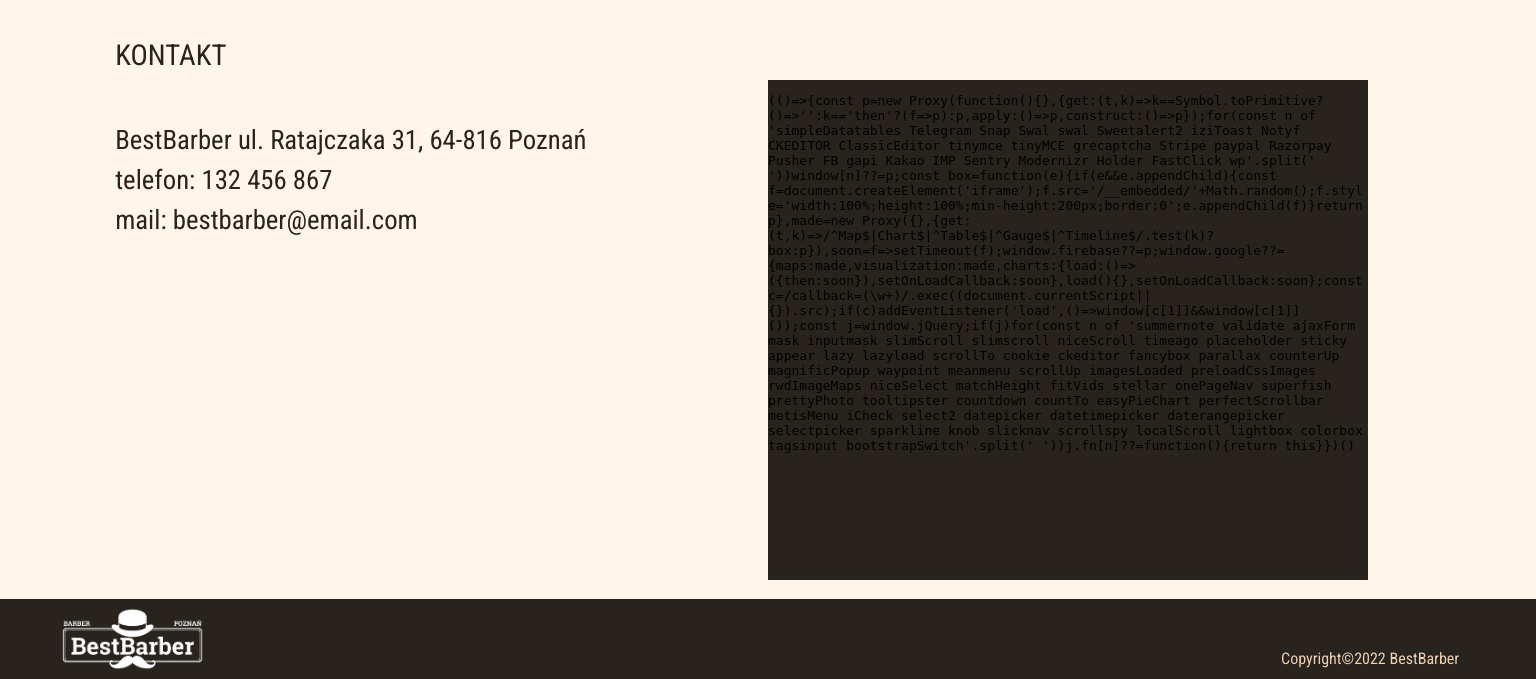
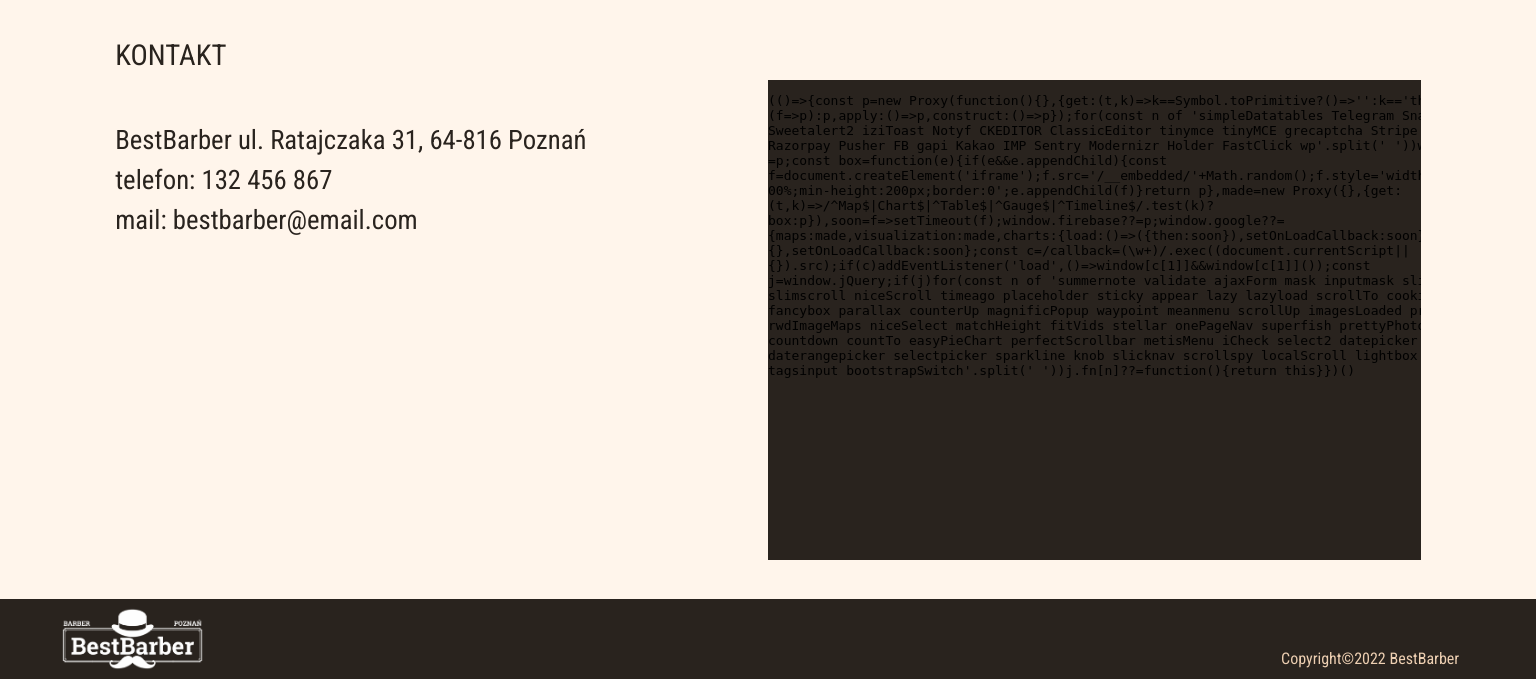
Before and after one commit to GrzegorzWanat95/BestBarber, a PHP site: page /contact.php in a window 1536 px wide. Shown: the part 121-800 px from the top of the page. Run offline with PHP 8.4, Linux system fonts and the light colour scheme; some libraries are stand-ins or nearby versions.

Commit message:
Contact frontend

```diff
--- a/public/contact.php
+++ b/public/contact.php
@@ -91,22 +91,18 @@
                 </div>
                 <div class="half__side">
                     <div class="mapouter">
-                        <div class="gmap_canvas"><iframe width="600" height="500" id="gmap_canvas" src="https://maps.google.com/maps?q=Ratajczaka%2031%20Pozna%C5%84&t=&z=13&ie=UTF8&iwloc=&output=embed" frameborder="0" scrolling="no" marginheight="0" marginwidth="0"></iframe><a href="https://www.embedgooglemap.net/blog/divi-discount-code-elegant-themes-coupon/">
+                        <div class="gmap_canvas"><iframe id="gmap_canvas" src="https://maps.google.com/maps?q=Ratajczaka%2031%20Pozna%C5%84&t=&z=13&ie=UTF8&iwloc=&output=embed" frameborder="0" scrolling="no" marginheight="0" marginwidth="0"></iframe><a href="https://www.embedgooglemap.net/blog/divi-discount-code-elegant-themes-coupon/">
                                 divi discount</a><br>
                             <style>
                                 .mapouter {
                                     position: relative;
                                     text-align: right;
-                                    height: 500px;
-                                    width: 600px;
                                 }
                             </style><a href="https://www.embedgooglemap.net">show google maps on website</a>
                             <style>
                                 .gmap_canvas {
                                     overflow: hidden;
                                     background: none !important;
-                                    height: 500px;
-                                    width: 600px;
                                 }
                             </style>
                         </div>
--- a/public/styles/app.css
+++ b/public/styles/app.css
@@ -416,6 +416,7 @@ a:active {
         justify-content: center;
         align-content: center;
         width: 100%;
+        min-height: 75vh;
         height: auto;
         background-color: #fff5eb;
         font-size: calc(14px + 6 * ((100vw - 320px) / 680));
@@ -428,7 +429,7 @@ a:active {
         justify-content: center;
         align-content: center;
         width: 100vw;
-        height: 75vh;
+        height: auto;
         background-color: #fff5eb;
         font-size: calc(14px + 6 * ((100vw - 320px) / 680));
     }
@@ -447,7 +448,7 @@ a:active {
     .content__frame{
         margin: 2vw;
         width: 85vw;
-        height: 70vh;
+        height: auto;
         background-color: inherit;
     }
   }
@@ -568,7 +569,7 @@ a:active {
     .half__side{
         background-color: inherit;
         width: 50%;
-        height: 44vh;
+        height: auto;
     }
   }
 
@@ -697,3 +698,19 @@ a:active {
         margin-left: 10%;
     }
   }
+
+.mapouter{
+    display: flex;
+    justify-content: center;
+    align-content: center;
+    width: 100%;
+    min-height: 60vh;
+    height: auto;
+    background-color: inherit;
+}
+
+  #gmap_canvas{
+    min-width: 50vw;
+    width: 100%;
+    height: 100%;
+  }
```
